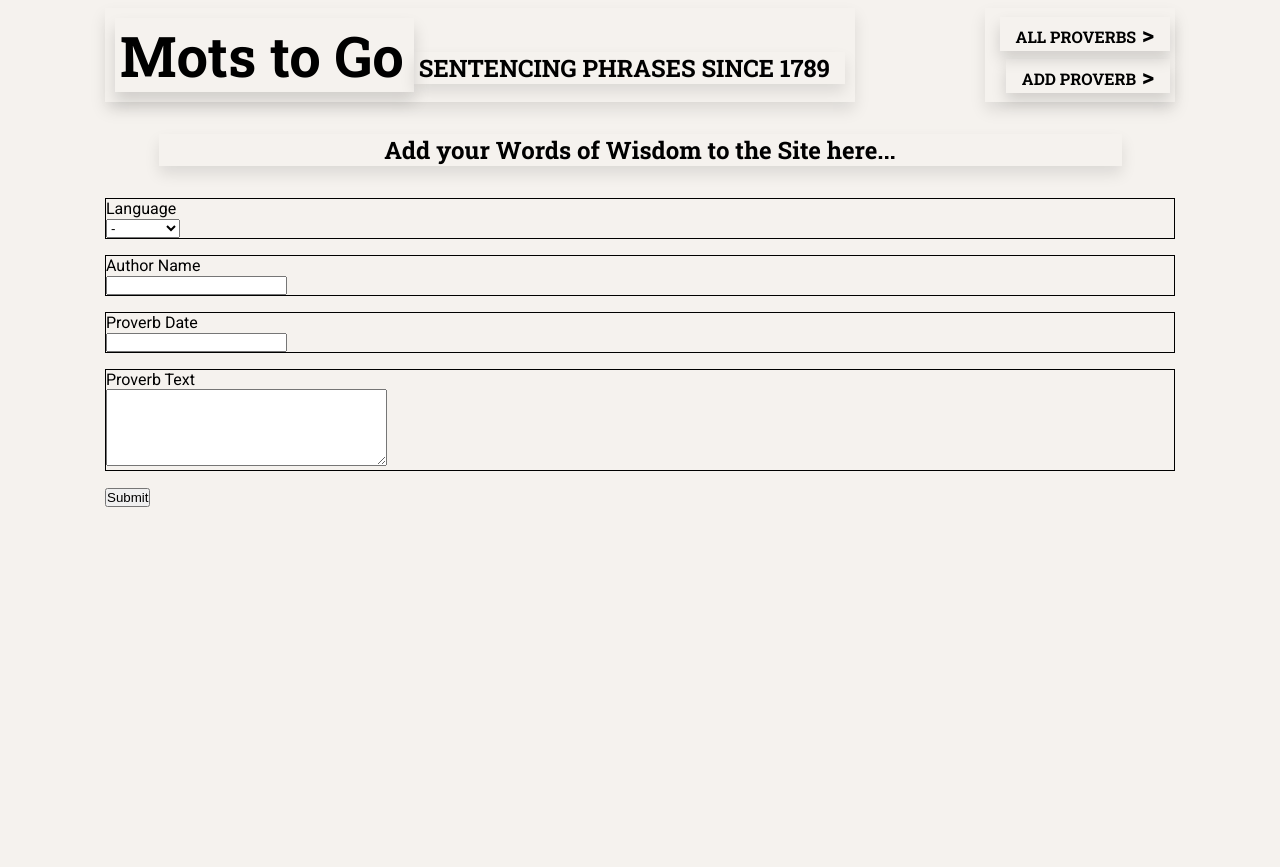
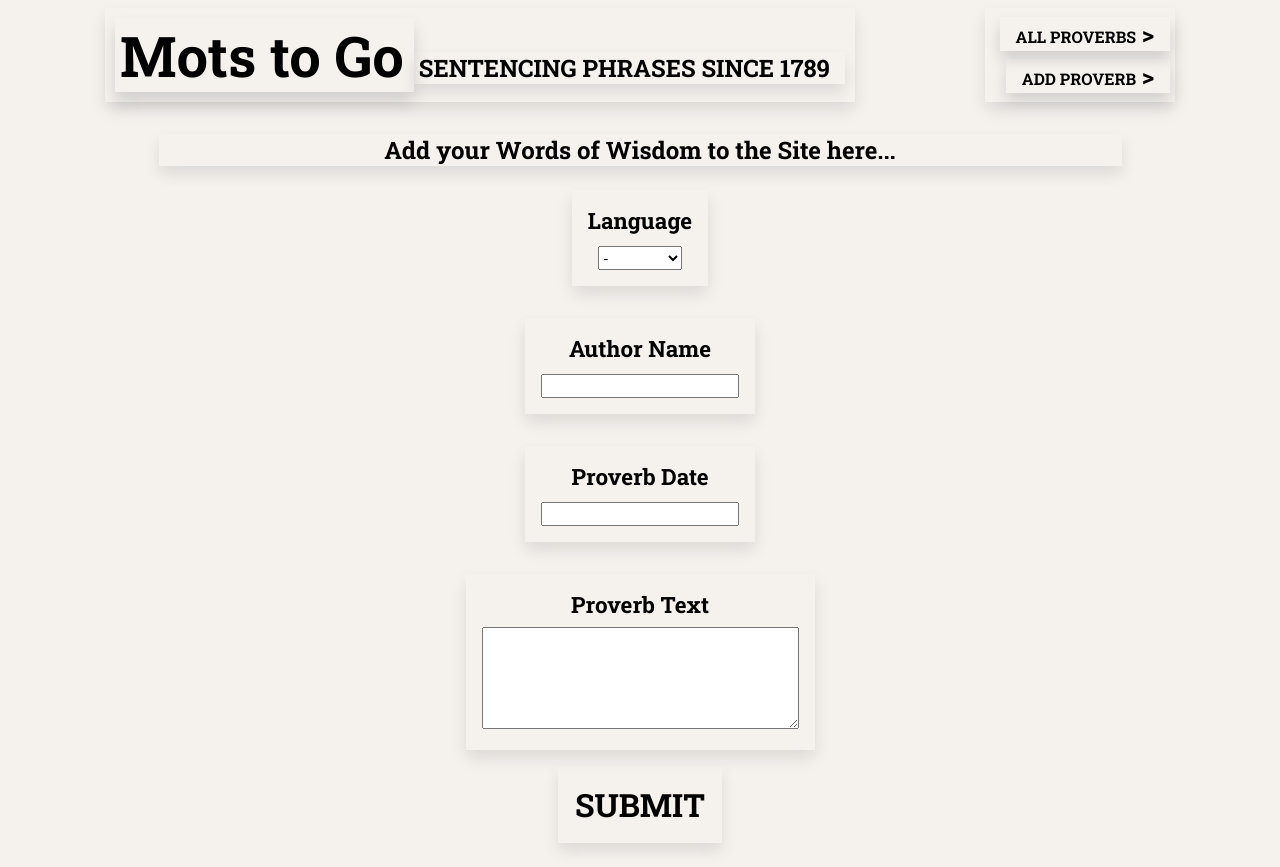
Before and after one commit to teasmade/proverbs_front, a React (Create React App) app: page /add in a window 1280 px wide. Before the commit the page ends 800 px from the top, so only its background shows below. Built offline with nearby package versions, Linux system fonts and the light colour scheme.

Commit message:
add form and one proverb call for add translation

```diff
--- a/src/App.css
+++ b/src/App.css
@@ -3,3 +3,11 @@
   justify-content: space-between;
   margin-bottom: 1rem;
 }
+
+button,
+input,
+select,
+textarea {
+  font-family: inherit;
+  font-size: 75%;
+}
--- a/src/index.css
+++ b/src/index.css
@@ -12,6 +12,7 @@ body {
   background-color: rgb(245, 242, 238);
   margin: 0 auto;
   margin-top: 0.5rem;
+  margin-bottom: 1.5rem;
   padding: 0 5px;
 }
 
--- a/src/views/addproverb/AddProverb.jsx
+++ b/src/views/addproverb/AddProverb.jsx
@@ -124,7 +124,7 @@ const AddProverb = () => {
             />
           </label>
         </fieldset>
-        <button type="submit">Submit</button>
+        <button type="submit">SUBMIT</button>
       </form>
     </div>
   );
--- a/src/views/addproverb/AddProverb.module.css
+++ b/src/views/addproverb/AddProverb.module.css
@@ -2,10 +2,47 @@
   width: 90%;
   box-shadow: 0px 8px 15px rgba(0, 0, 0, 0.1);
   text-align: center;
-  margin: 2rem auto;
+  margin: 2rem auto 0.5rem auto;
+}
+
+.proverbForm {
+  display: flex;
+  flex-direction: column;
+  align-items: center;
+  font-family: 'Roboto Slab', serif;
+  font-size: 1.25rem;
+  font-weight: bold;
 }
 
 .proverbForm fieldset {
-  border: 1px solid black;
+  border: none;
   margin: 1rem auto;
+  padding: 1rem;
+  text-align: center;
+  box-shadow: 0px 8px 15px rgba(0, 0, 0, 0.1);
 }
+
+.proverbForm label p {
+  font-size: 1.4rem;
+  padding-bottom: 0.5rem;
+}
+
+.proverbForm button {
+  font-family: 'Roboto Slab', serif;
+  border: none;
+  font-size: 2rem;
+  font-weight: bold;
+
+  padding: 1rem;
+  background-color: transparent;
+  box-shadow: 0px 8px 15px rgba(0, 0, 0, 0.1);
+  transition: all 0.3s ease 0s;
+  border: 1px solid rgb(241, 241, 241, 0);
+}
+
+.proverbForm button:hover {
+  opacity: 0.85;
+  box-shadow: 0px 15px 20px rgba(226, 226, 226, 0.4);
+  border: 1px solid rgb(202, 202, 202);
+  transform: translateY(-3px);
+}
--- a/src/views/addtranslation/AddTranslation.jsx
+++ b/src/views/addtranslation/AddTranslation.jsx
@@ -1,8 +1,36 @@
-import { useReducer, useState } from 'react';
+import { useReducer, useState, useEffect } from 'react';
+import { Redirect } from 'react-router';
 import classes from './AddTranslation.module.css';
+
+import Proverb from '../../components/proverb/Proverb';
 
 const axios = require('axios');
 
+const AddTranslation = (props) => {
+  // get related proverb ID from url
+  const {
+    match: {
+      params: { id },
+    },
+  } = props;
+
+  // states and API call for the individual proverb being translated
+  const [oneProverbData, setOneProverbData] = useState(null);
+  const oneProverbEndpoint = {
+    method: 'get',
+    url: `http://localhost:8080/api/proverb/${id}`,
+  };
+  useEffect(() => {
+    axios(oneProverbEndpoint)
+      .then((response) => {
+        setOneProverbData(response.data);
+      })
+      .catch((error) => {
+        console.error('Error fetching from remote DB:', error);
+      });
+  }, []);
+
+  // reducer to bundle up form values
   const formReducer = (state, event) => {
     if (event.reset) {
       return {
@@ -18,31 +46,34 @@ const formReducer = (state, event) => {
     };
   };
 
-const AddTranslation = () => {
+  // states for collected data and managing form submit / end submit states
   const [formData, setFormData] = useReducer(formReducer, {});
   const [submitting, setSubmitting] = useState(false);
+  const [redirect, setRedirect] = useState(false);
 
   const handleSubmit = (event) => {
     event.preventDefault();
     setSubmitting(true);
-    const createProverbEndpoint = {
+    const createTranslationEndpoint = {
       method: 'post',
-      url: 'http://localhost:8080/api/proverbs/',
+      url: 'http://localhost:8080/api/translations/',
       data: {
-        orig_lang: formData.lang,
-        proverb_text: formData.text,
-        proverb_date: formData.date,
-        proverb_author: formData.name,
+        trans_lang: formData.lang,
+        trans_text: formData.text,
+        trans_date: formData.date,
+        trans_author: formData.name,
+        proverb_id: id,
       },
     };
     // TODO: best practice for response conf. and error handling on front-end post?
-    axios(createProverbEndpoint).catch((error) => {
+    axios(createTranslationEndpoint).catch((error) => {
       console.error('Error writing to remote DB:', error);
     });
     // TODO: change the alert, remove the timeour, remove the form data feedback
     setTimeout(() => {
       setSubmitting(false);
       setFormData({ reset: true });
+      setRedirect(true);
     }, 3000);
   };
 
@@ -55,17 +86,19 @@ const AddTranslation = () => {
 
   return (
     <div>
-      <h2 className={classes.title}>What Your Translation of this Phrase ?</h2>
+      {redirect ? <Redirect to={`/proverbs/${id}`} /> : null}
+
+      {oneProverbData ? (
+        <>
+          <h2 className={classes.title}>
+            Add your best{' '}
+            {oneProverbData.orig_lang === 'EN' ? 'FRENCH' : 'ENGLISH'}{' '}
+            translation for this Proverb...
+          </h2>
+          <Proverb proverbItem={oneProverbData} />
           {submitting && (
             <div>
-          You are submitting the following:
-          <ul>
-            {Object.entries(formData).map(([name, value]) => (
-              <li key={name}>
-                <strong>{name}</strong>:{value.toString()}
-              </li>
-            ))}
-          </ul>
+              <h2>Sending your translation... thanks for contributing</h2>
             </div>
           )}
           <form className={classes.proverbForm} onSubmit={handleSubmit}>
@@ -79,11 +112,12 @@ const AddTranslation = () => {
                   value={formData.lang || ''}
                   required
                 >
-              <option value="" disabled>
-                -
+                  <option
+                    value={oneProverbData.orig_lang === 'EN' ? 'FR' : 'EN'}
+                    selected
+                  >
+                    {oneProverbData.orig_lang === 'EN' ? 'FR' : 'EN'}
                   </option>
-              <option value="EN">English</option>
-              <option value="FR">Français</option>
                 </select>
               </label>
             </fieldset>
@@ -101,7 +135,7 @@ const AddTranslation = () => {
             </fieldset>
             <fieldset disabled={submitting}>
               <label htmlFor="date">
-            <p>Proverb Date</p>
+                <p>Translation Date</p>
                 <input
                   name="date"
                   id="date"
@@ -113,7 +147,7 @@ const AddTranslation = () => {
             </fieldset>
             <fieldset disabled={submitting}>
               <label htmlFor="text">
-            <p>Proverb Text</p>
+                <p>Translation Text</p>
                 <textarea
                   name="text"
                   id="text"
@@ -125,8 +159,12 @@ const AddTranslation = () => {
                 />
               </label>
             </fieldset>
-        <button type="submit">Submit</button>
+            <button type="submit">SUBMIT</button>
           </form>
+        </>
+      ) : (
+        <h2>Loading proverb...</h2>
+      )}
     </div>
   );
 };
--- a/src/views/addtranslation/AddTranslation.module.css
+++ b/src/views/addtranslation/AddTranslation.module.css
@@ -2,10 +2,47 @@
   width: 90%;
   box-shadow: 0px 8px 15px rgba(0, 0, 0, 0.1);
   text-align: center;
-  margin: 2rem auto;
+  margin: 2rem auto 0.5rem auto;
+}
+
+.proverbForm {
+  display: flex;
+  flex-direction: column;
+  align-items: center;
+  font-family: 'Roboto Slab', serif;
+  font-size: 1.25rem;
+  font-weight: bold;
 }
 
 .proverbForm fieldset {
-  border: 1px solid black;
+  border: none;
   margin: 1rem auto;
+  padding: 1rem;
+  text-align: center;
+  box-shadow: 0px 8px 15px rgba(0, 0, 0, 0.1);
 }
+
+.proverbForm label p {
+  font-size: 1.4rem;
+  padding-bottom: 0.5rem;
+}
+
+.proverbForm button {
+  font-family: 'Roboto Slab', serif;
+  border: none;
+  font-size: 2rem;
+  font-weight: bold;
+
+  padding: 1rem;
+  background-color: transparent;
+  box-shadow: 0px 8px 15px rgba(0, 0, 0, 0.1);
+  transition: all 0.3s ease 0s;
+  border: 1px solid rgb(241, 241, 241, 0);
+}
+
+.proverbForm button:hover {
+  opacity: 0.85;
+  box-shadow: 0px 15px 20px rgba(226, 226, 226, 0.4);
+  border: 1px solid rgb(202, 202, 202);
+  transform: translateY(-3px);
+}
```
Lines whose indentation alone changed are shown as unchanged.
